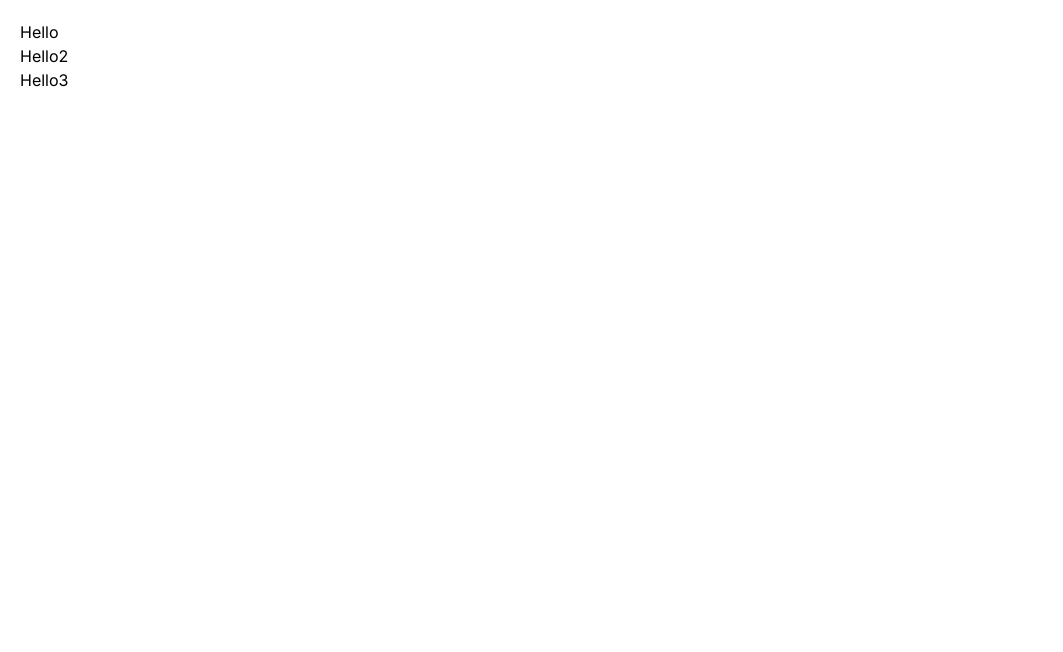
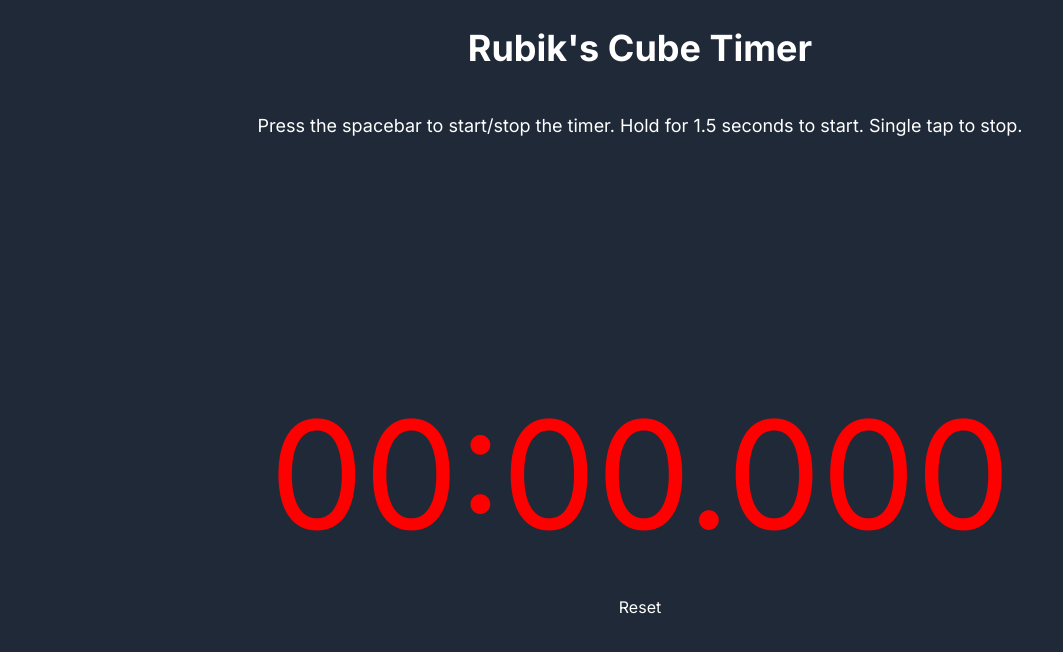
Before and after one commit to deep-patel21/Cube-Timer-App, a Next.js app in the folder cubetimer/: page / in a window 1280 px wide. Shown: the top 652 px of the page, without its empty margins (0-1063 px from the left). Built offline with nearby package versions, Linux system fonts and the light colour scheme.

Commit message:
added timer functionality, controlled by spacebar

```diff
--- a/cubetimer/src/app/page.tsx
+++ b/cubetimer/src/app/page.tsx
@@ -1,5 +1,6 @@
 import React from 'react'
 import Hero from '@/components/Hero'
+import Timer from '@/components/Timer'
 
 export default function Home() {
   return (
--- a/cubetimer/src/components/Hero.tsx
+++ b/cubetimer/src/components/Hero.tsx
@@ -1,19 +1,17 @@
-import React from 'react'
+
+import React from 'react';
+import Timer from './Timer';
 
 const Hero = () => {
   return (
-    <div className='flex flex-col p-5'>
-        <div>
-            Hello
-        </div>
-        <div>
-            Hello2
-        </div>
-        <div>
-            Hello3
-        </div>
+    <div className="flex flex-col items-center justify-center h-screen bg-gray-800 text-white">
+      <div className="text-4xl font-bold mb-4 p-7">Rubik's Cube Timer</div>
+      <div className="text-lg mb-8">
+        Press the spacebar to start/stop the timer. Hold for 1.5 seconds to start. Single tap to stop.
+      </div>
+      <Timer />
     </div>
-  )
-}
+  );
+};
 
-export default Hero
+export default Hero;
--- /dev/null
+++ b/cubetimer/src/components/Timer.tsx
@@ -0,0 +1,81 @@
+'use client';
+
+import React, { useState, useEffect } from 'react';
+
+const Timer = () => {
+  const [time, setTime] = useState(0);
+  const [isActive, setIsActive] = useState(false);
+  const [isStopped, setIsStopped] = useState(false);
+
+  const handleSpaceDown = () => {
+    if (!isActive) {
+      setIsStopped(false);
+    }
+  };
+
+  const handleSpaceUp = () => {
+    if (!isActive) {
+      setIsActive(true);
+      setIsStopped(false);
+    } else {
+      setIsActive(false);
+      setIsStopped(true);
+    }
+  };
+
+  useEffect(() => {
+    let interval: NodeJS.Timeout | null = null;
+
+    if (isActive) {
+      interval = setInterval(() => {
+        setTime((prevTime) => prevTime + 10);
+      }, 10);
+    } else {
+      if (interval) {
+        clearInterval(interval);
+      }
+    }
+
+    return () => {
+      if (interval) {
+        clearInterval(interval);
+      }
+    };
+  }, [isActive]);
+
+  const formatTime = (milliseconds: number) => {
+    const totalSeconds = Math.floor(milliseconds / 1000);
+    const minutes = Math.floor(totalSeconds / 60);
+    const seconds = totalSeconds % 60;
+    const millisecondsPart = (milliseconds % 1000).toString().padStart(3, '0');
+
+    return `${String(minutes).padStart(2, '0')}:${String(seconds).padStart(2, '0')}.${millisecondsPart}`;
+  };
+
+  const timerStyle = {
+    color: isStopped ? 'green' : isActive ? 'black' : 'red',
+  };
+
+  const handleReset = () => {
+    setTime(0);
+    setIsActive(false);
+    setIsStopped(false);
+  };
+
+  return (
+    <div className="flex flex-col justify-center items-center h-screen">
+      <div
+        className='text-[150px] p-2'
+        style={timerStyle}
+        onKeyDown={handleSpaceDown}
+        onKeyUp={handleSpaceUp}
+        tabIndex={0} // Necessary for the div to receive keyboard events
+      >
+        {formatTime(time)}
+      </div>
+      <button onClick={handleReset}>Reset</button>
+    </div>
+  );
+};
+
+export default Timer;
```
